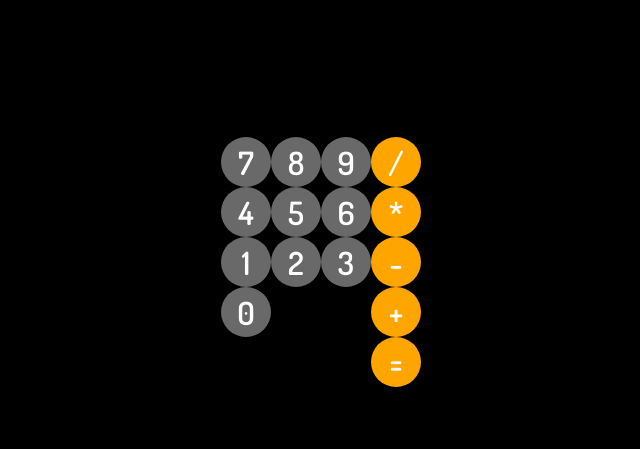
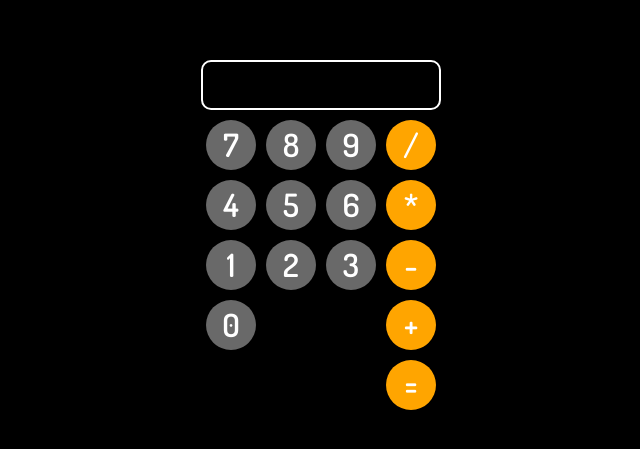
Before and after one commit to tarasnar/calculator-js, a plain HTML site: page index.html in a window 1280 px wide. Shown: the part 163-612 px from the top of the page, without its empty margins (319-959 px from the left). Drawn offline with Linux system fonts and the light colour scheme.

Commit message:
Some more visual flare added and future tasks for making it a better calculator in the form of comments

```diff
--- a/script.js
+++ b/script.js
@@ -77,3 +77,6 @@ evaluationButton.addEventListener('click', () => {
     num2 = [];
     operator = undefined;
 });
+
+//Create logic so operator can be reset and not equal same operation until evaluation
+//Create button and logic to clear the screen and results
--- a/style.sass
+++ b/style.sass
@@ -22,9 +22,10 @@ body
     border: none
     border-radius: 50%
     font-size: 2rem
+    margin: 5px
 
 #screen
-  width: 200px
+  width: 240px
   height: 50px
   display: flex
   align-items: center
@@ -33,10 +34,14 @@ body
   color: white
   text-align: right
   font-size: 2rem
+  border-radius: 10px
+  border: 2px solid white
+  padding: 5px 10px 5px 0
 
 #buttons
   display: flex
   flex-flow: row nowrap
+  padding: 5px 0 0 0
 
 .number-buttons
   display: flex
```
Also changed, not shown: style.css, 1 other file.
